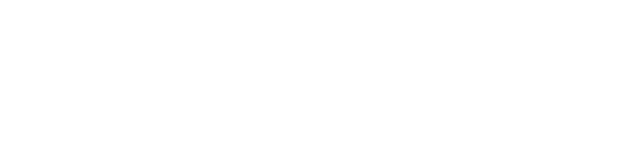
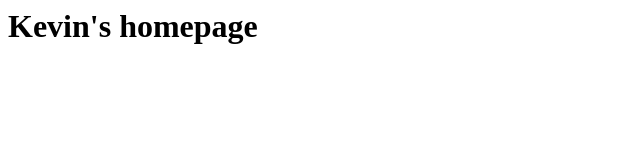
Before and after one commit to J4502-SS21/kevinbroshek, a plain HTML site: page index.html in a window 1280 px wide. Shown: the whole page, without its empty margins (0-640 px from the left). Drawn offline with Linux system fonts and the light colour scheme.

Commit message:
Reset to original settings

```diff
--- a/index.html
+++ b/index.html
@@ -1,12 +1,11 @@
-<html lang="en">
-<!DOCTYPE html>
+<html>
 
+<body>
 
-<title>
+  <h1>Kevin's homepage</h1>
 
 
 
-
-<h1>Kevin's homepage</h1>
+  </body>
 
 </html>
```
